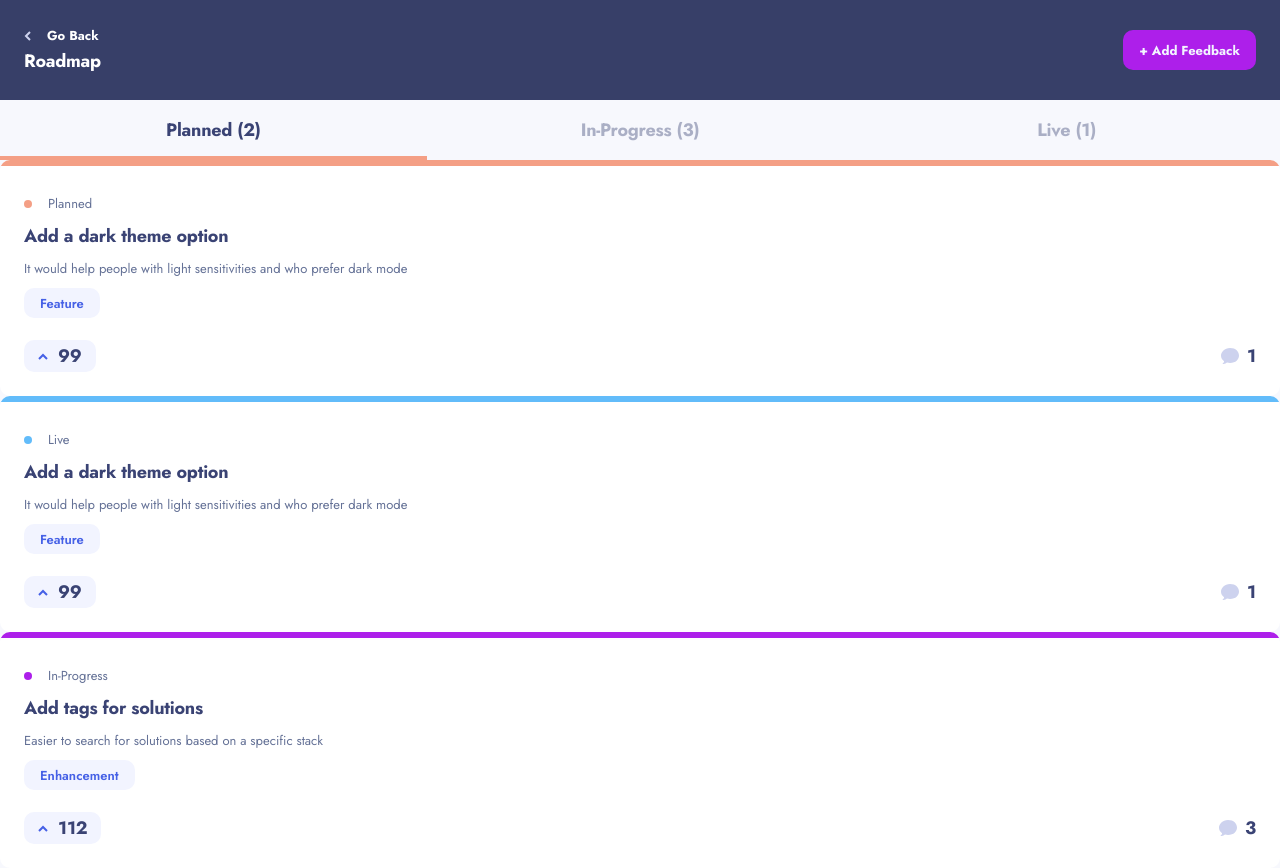
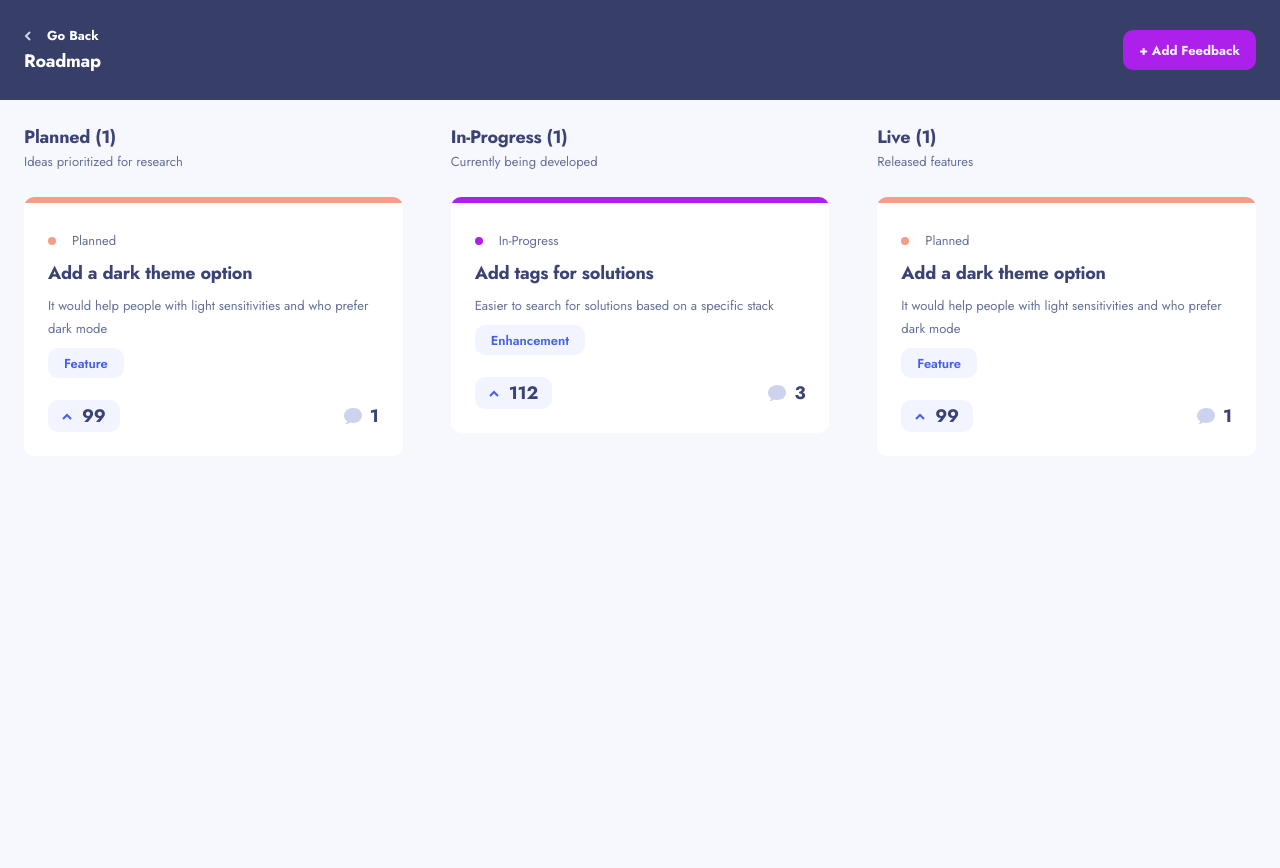
Before and after one commit to ryanbradley-webdev/product-feedback-app, a React (Vite) app in the folder client/: page /roadmap in a window 1280 px wide. After the commit the page ends 800 px from the top, so only its background shows below. Built offline with nearby package versions, Linux system fonts and the light colour scheme.

Commit message:
Update roadmap grid logic to generate filtered status categories and display feedback count based on these filtered categories.

```diff
--- a/client/src/components/roadmapGrid/RoadmapGrid.tsx
+++ b/client/src/components/roadmapGrid/RoadmapGrid.tsx
@@ -2,12 +2,24 @@ import { useState } from 'react'
 import { SAMPLE_FEEDBACK } from '../../sampleData/feedback'
 import FeedbackCard from '../feedbackCard/FeedbackCard'
 import styles from './roadmapGrid.module.css'
+import { useQuery } from '@tanstack/react-query'
 
 export default function RoadmapGrid() {
     const [selectedStatus, setSelectedStatus] = useState('Planned')
 
+    const { data: items } = useQuery({
+        queryFn: () => SAMPLE_FEEDBACK,
+        queryKey: ['feedback']
+    })
+
+    const plannedFeedback = items?.filter(item => item.status === 'Planned')
+    const inProgressFeedback = items?.filter(item => item.status === 'In-Progress')
+    const liveFeedback = items?.filter(item => item.status === 'Planned')
+
     return (
-        <section>
+        <section
+            className={styles.roadmap}
+        >
 
             <div
                 className={styles.status_bar}
@@ -18,7 +30,7 @@ export default function RoadmapGrid() {
                     onClick={() => setSelectedStatus('Planned')}
                 >
                     <h5>
-                        Planned (2)
+                        Planned ({plannedFeedback?.length || 0})
                     </h5>
                 </button>
 
@@ -27,7 +39,7 @@ export default function RoadmapGrid() {
                     onClick={() => setSelectedStatus('In-Progress')}
                 >
                     <h5>
-                        In-Progress (3)
+                        In-Progress ({inProgressFeedback?.length || 0})
                     </h5>
                 </button>
 
@@ -36,26 +48,104 @@ export default function RoadmapGrid() {
                     onClick={() => setSelectedStatus('Live')}
                 >
                     <h5>
-                        Live (1)
+                        Live ({liveFeedback?.length || 0})
                     </h5>
                 </button>
 
             </div>
 
+            <div
+                className={styles.grid}
+                data-selected={selectedStatus === 'Planned'}
+            >
+
+                <div
+                    className={styles.grid_head}
+                >
+
+                    <h3>
+                        Planned ({plannedFeedback?.length || 0})
+                    </h3>
+
+                    <p>
+                        Ideas prioritized for research
+                    </p>
+
+                </div>
+
+                {
+                    plannedFeedback?.map(item => (
                         <FeedbackCard
-                {...SAMPLE_FEEDBACK[0]}
+                            key={item.id}
+                            {...item}
                             statused
                         />
+                    ))
+                }
 
+            </div>
+
+            <div
+                className={styles.grid}
+                data-selected={selectedStatus === 'In-Progress'}
+            >
+
+                <div
+                    className={styles.grid_head}
+                >
+
+                    <h3>
+                        In-Progress ({inProgressFeedback?.length || 0})
+                    </h3>
+
+                    <p>
+                        Currently being developed
+                    </p>
+
+                </div>
+
+                {
+                    inProgressFeedback?.map(item => (
                         <FeedbackCard
-                {...SAMPLE_FEEDBACK[1]}
+                            key={item.id}
+                            {...item}
                             statused
                         />
+                    ))
+                }
 
+            </div>
+
+            <div
+                className={styles.grid}
+                data-selected={selectedStatus === 'Live'}
+            >
+
+                <div
+                    className={styles.grid_head}
+                >
+
+                    <h3>
+                        Live ({liveFeedback?.length || 0})
+                    </h3>
+
+                    <p>
+                        Released features
+                    </p>
+
+                </div>
+
+                {
+                    liveFeedback?.map(item => (
                         <FeedbackCard
-                {...SAMPLE_FEEDBACK[2]}
+                            key={item.id}
+                            {...item}
                             statused
                         />
+                    ))
+                }
+
+            </div>
 
         </section>
     )
--- a/client/src/components/roadmapGrid/roadmapGrid.module.css
+++ b/client/src/components/roadmapGrid/roadmapGrid.module.css
@@ -1,5 +1,38 @@
+.roadmap {
+    display: grid;
+}
+
+@media screen and (min-width: 481px) {
+    .roadmap {
+        grid-template-columns: repeat(3, 1fr);
+    }
+}
+
 .grid {
-    display: grid;
+    padding: 24px;
+}
+
+.grid > a {
+    margin-bottom: 16px;
+}
+
+@media screen and (max-width: 480px) {
+    .grid[data-selected='false'] {
+        display: none;
+    }
+}
+
+.grid_head {
+    margin-bottom: 24px;
+}
+
+.grid_head h3 {
+    color: var(--clr-blue-600);
+}
+
+.grid_head p {
+    color: var(--clr-grey-300);
+    font-size: 13px;
 }
 
 .status_bar {
@@ -7,6 +40,13 @@
     display: grid;
     grid-template-columns: repeat(3, 1fr);
     width: 100%;
+    border-bottom: 1px solid #8e93b442;
+}
+
+@media screen and (min-width: 481px) {
+    .status_bar {
+        display: none;
+    }
 }
 
 .status_bar button {
```
Lines whose indentation alone changed are shown as unchanged.
